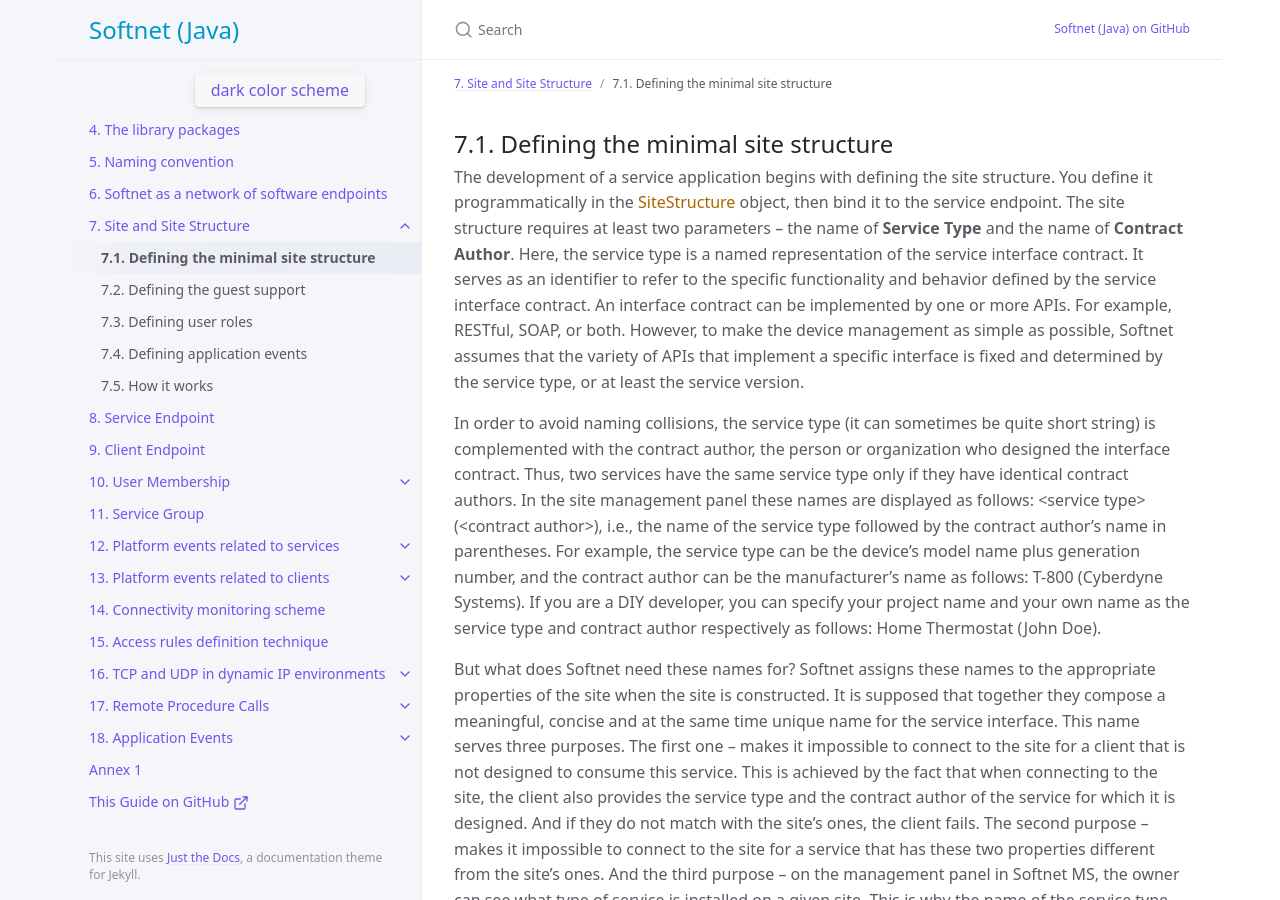
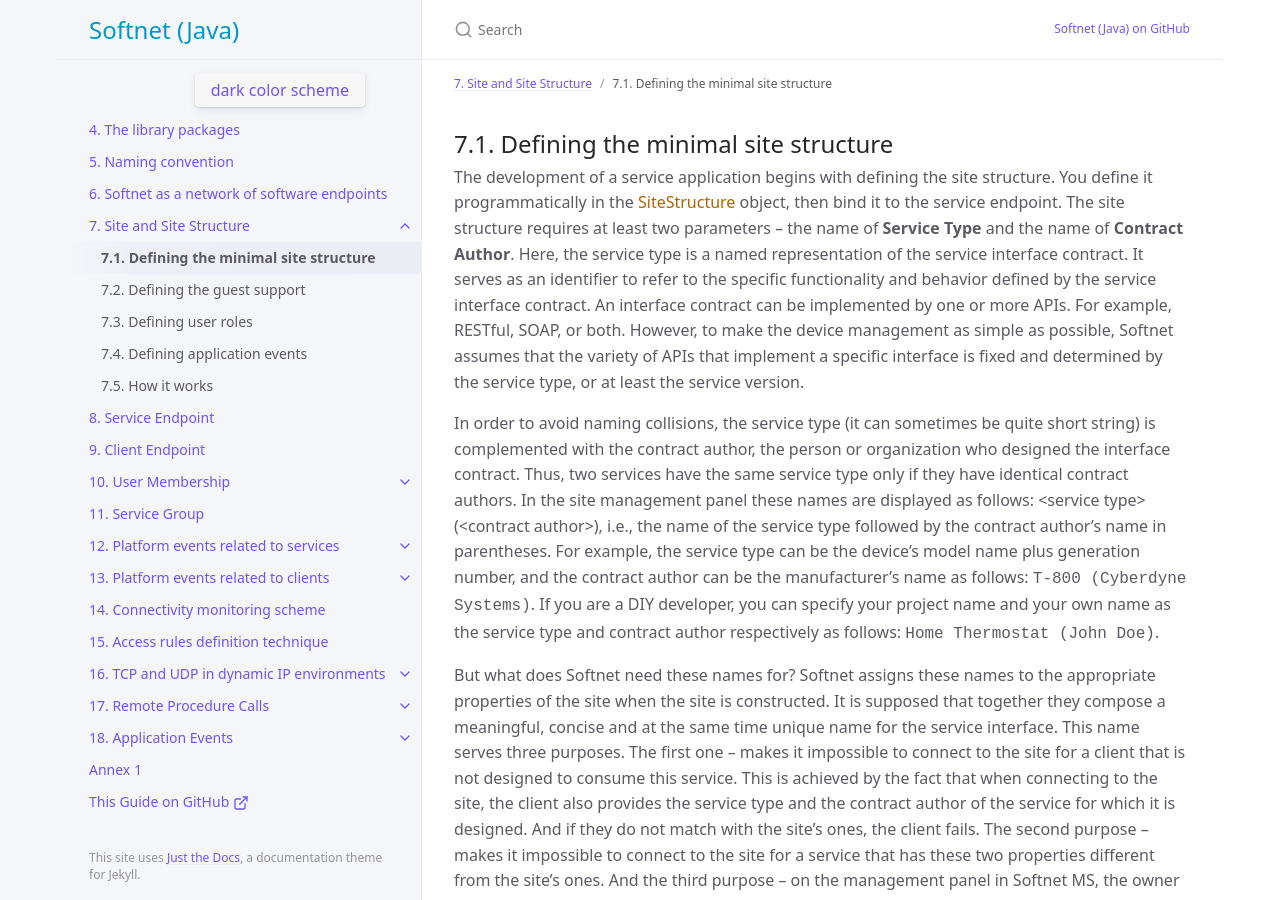
Before and after one commit to Softnet-Free/softnet-java, a Jekyll site: the page built from docs/site/sections/minimal-structure.md, in a window 1280 px wide and 900 px high. Built offline with Jekyll 4.4.1, drawn with Linux system fonts in a browser that asks for light colours.

Commit message:
update to text

```diff
--- a/docs/site/sections/minimal-structure.md
+++ b/docs/site/sections/minimal-structure.md
@@ -9,7 +9,7 @@ nav_order: 1
 
 The development of a service application begins with defining the site structure. You define it programmatically in the <span class="datatype">SiteStructure</span> object, then bind it to the service endpoint. The site structure requires at least two parameters – the name of **Service Type** and the name of **Contract Author**. Here, the service type is a named representation of the service interface contract. It serves as an identifier to refer to the specific functionality and behavior defined by the service interface contract. An interface contract can be implemented by one or more APIs. For example, RESTful, SOAP, or both. However, to make the device management as simple as possible, Softnet assumes that the variety of APIs that implement a specific interface is fixed and determined by the service type, or at least the service version.
 
- In order to avoid naming collisions, the service type (it can sometimes be quite short string) is complemented with the contract author, the person or organization who designed the interface contract. Thus, two services have the same service type only if they have identical contract authors. In the site management panel these names are displayed as follows: &lt;service type&gt; (&lt;contract author&gt;), i.e., the name of the service type followed by the contract author's name in parentheses. For example, the service type can be the device’s model name plus generation number, and the contract author can be the manufacturer's name as follows: T-800 (Cyberdyne Systems). If you are a DIY developer, you can specify your project name and your own name as the service type and contract author respectively as follows: Home Thermostat (John Doe).
+ In order to avoid naming collisions, the service type (it can sometimes be quite short string) is complemented with the contract author, the person or organization who designed the interface contract. Thus, two services have the same service type only if they have identical contract authors. In the site management panel these names are displayed as follows: &lt;service type&gt; (&lt;contract author&gt;), i.e., the name of the service type followed by the contract author's name in parentheses. For example, the service type can be the device’s model name plus generation number, and the contract author can be the manufacturer's name as follows: <span class="text-monospace">T-800 (Cyberdyne Systems)</span>. If you are a DIY developer, you can specify your project name and your own name as the service type and contract author respectively as follows: <span class="text-monospace">Home Thermostat (John Doe)</span>.
 
  But what does Softnet need these names for? Softnet assigns these names to the appropriate properties of the site when the site is constructed. It is supposed that together they compose a meaningful, concise and at the same time unique name for the service interface. This name serves three purposes. The first one – makes it impossible to connect to the site for a client that is not designed to consume this service. This is achieved by the fact that when connecting to the site, the client also provides the service type and the contract author of the service for which it is designed. And if they do not match with the site’s ones, the client fails. The second purpose – makes it impossible to connect to the site for a service that has these two properties different from the site’s ones. And the third purpose – on the management panel in Softnet MS, the owner can see what type of service is installed on a given site. This is why the name of the service type (complemented with the contract author) should be meaningful, albeit concise.
 
```
